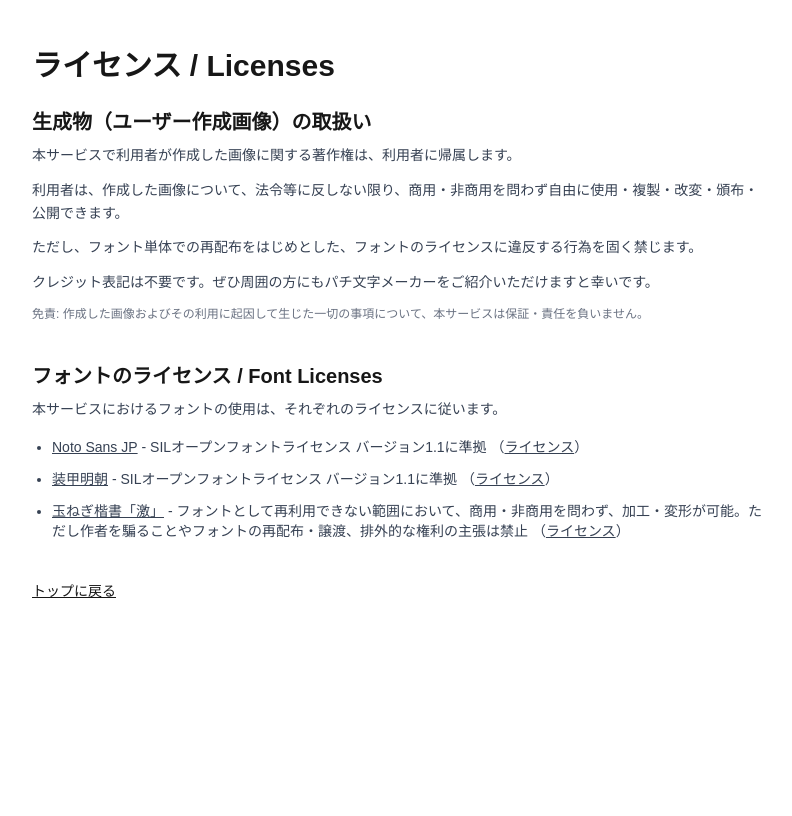
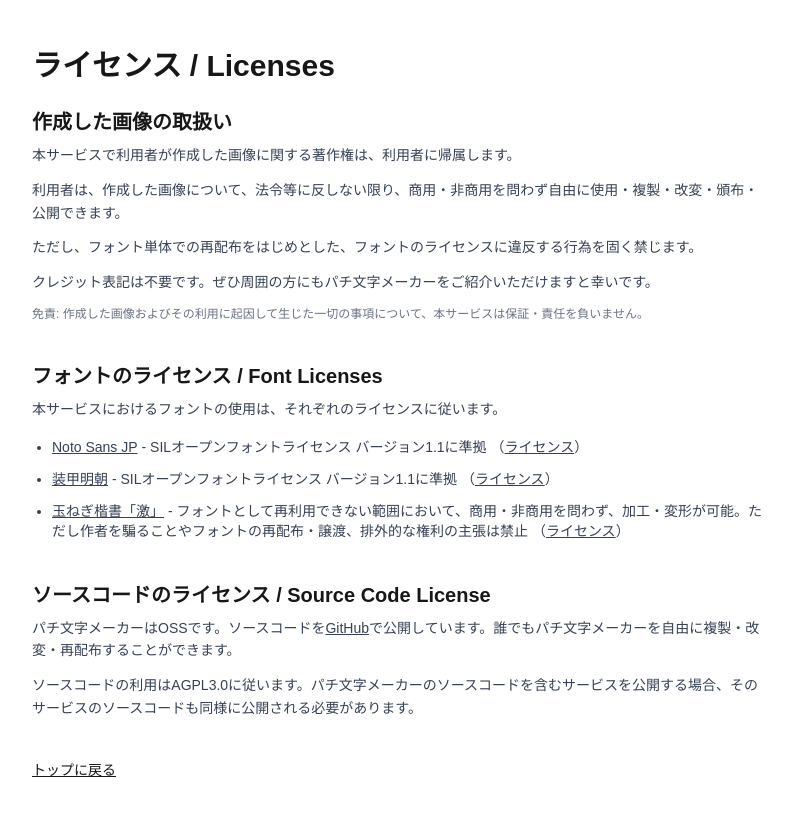
Before and after one commit to xhiroga/pachimoji, a Next.js app: page /licenses in a window 1280 px wide. Shown: the top 816 px of the page, without its empty margins (240-1032 px from the left). Built offline with nearby package versions, Linux system fonts and the light colour scheme.

Commit message:
chore: use AGPL3.0

```diff
--- a/app/licenses/page.tsx
+++ b/app/licenses/page.tsx
@@ -6,7 +6,7 @@
       <h1 className="text-3xl font-bold mb-6">ライセンス / Licenses</h1>
 
       <section className="mb-10">
-        <h2 className="text-xl font-semibold mb-2">生成物（ユーザー作成画像）の取扱い</h2>
+        <h2 className="text-xl font-semibold mb-2">作成した画像の取扱い</h2>
         <div className="space-y-3 text-sm text-gray-700 leading-relaxed">
           <p>
             本サービスで利用者が作成した画像に関する著作権は、利用者に帰属します。
@@ -99,6 +99,18 @@
         </ul>
       </section>
 
+      <section className="mb-10">
+        <h2 className="text-xl font-semibold mb-2">ソースコードのライセンス / Source Code License</h2>
+        <div className="space-y-3 text-sm text-gray-700 leading-relaxed">
+          <p>
+            パチ文字メーカーはOSSです。ソースコードを<a href="https://github.com/xhiroga/pachimoji" target="_blank" rel="noopener noreferrer" className="underline hover:text-gray-900 font-medium">GitHub</a>で公開しています。誰でもパチ文字メーカーを自由に複製・改変・再配布することができます。
+          </p>
+          <p>
+            ソースコードの利用はAGPL3.0に従います。パチ文字メーカーのソースコードを含むサービスを公開する場合、そのサービスのソースコードも同様に公開される必要があります。
+          </p>
+        </div>
+      </section>
+
       <div className="text-sm">
         <Link href="/" className="underline hover:text-gray-900">
           トップに戻る
--- a/package.json
+++ b/package.json
@@ -41,5 +41,6 @@
     "prettier": "^3.6.2",
     "tailwindcss": "^4",
     "typescript": "^5"
-  }
+  },
+  "license": "AGPL-3.0-or-later"
 }
```
Also changed, not shown: 2 other files (tests, documents, lock files or other folders).
